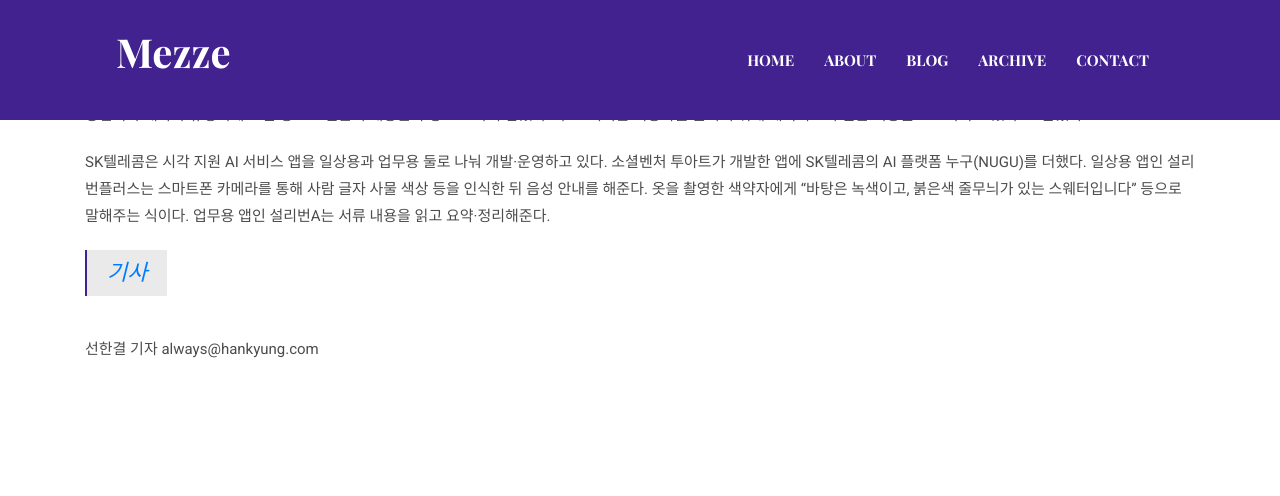
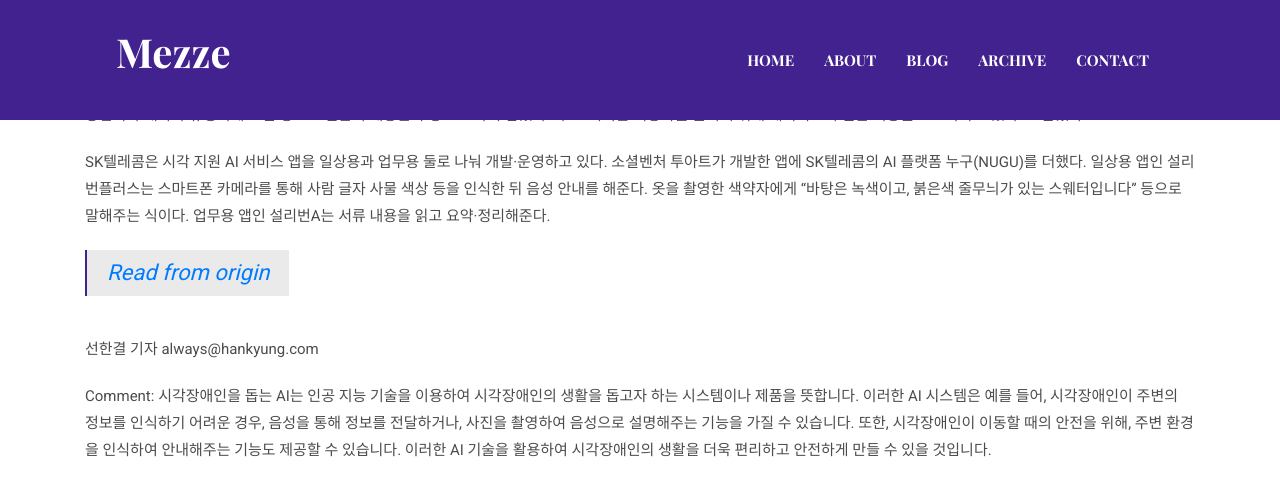
Before and after one commit to JEJUCE/JEJUCE.github.io, a Jekyll site: the page built from _posts/2022-12-11- 시각 장애인 돕는 AI, 이젠 웹툰도 읽어준다.markdown, in a window 1280 px wide and 900 px high, scrolled down 1367 px, cut to the strip 0-519 px from the top of the window. Shown: the top 496 px of the strip. Built offline with Jekyll 4.4.1, drawn with Linux system fonts in a browser that asks for light colours.

Commit message:
no message

```diff
--- a/_posts/2022-12-10- 카카오, 개발자 컨퍼런스서 서비스 장애 재발방지 대책 발표.markdown
+++ b/_posts/2022-12-10- 카카오, 개발자 컨퍼런스서 서비스 장애 재발방지 대책 발표.markdown
@@ -34,6 +34,8 @@ tags:   세계일보
 
 카카오는 7일 키노트 연설을 시작으로 9일까지 카카오 공동체 소속 개발자 120여 명이 연사로 나서 △1015 데이터센터 화재 회고 △AI △백엔드 △클라우드 △데브옵스 △블록체인 △데이터 △프론트엔드 △모바일 △ESG △문화 등으로 이루어진 12개 트랙에서 총 106개 발표 세션을 진행한다. 기술 외, 접근성이나 기술윤리 등 디지털 책임을 높이기 위한 카카오의 실천적 활동을 소개한 콘텐츠도 공개한다.
 
-> <a href="https://n.news.naver.com/mnews/article/022/0003762997?sid=105">기사</a>
+> <a href="https://n.news.naver.com/mnews/article/022/0003762997?sid=105">Read from origin</a>
 
 현화영 기자 hhy@segye.com
+
+Comment : 우리사회에서 거의 모든 기능을 카카오에 의존해왔기 때문에 카카오 서버의 마비로 혼란이 일어나자, 카카오 하나에 과의존해온 이른바 카카오 공화국 현상에 대한 비판도 제기되었다. 카카오는 국가통신에서 중요한 위치를 차지하고 있음에도, 이를 방지하지 못하였다.
--- a/_posts/2022-12-11- 시각 장애인 돕는 AI, 이젠 웹툰도 읽어준다.markdown
+++ b/_posts/2022-12-11- 시각 장애인 돕는 AI, 이젠 웹툰도 읽어준다.markdown
@@ -18,6 +18,8 @@ AI를 쓰지 않고 웹툰 ‘읽어주기’ 서비스를 운영하기는 사
 
 SK텔레콤은 시각 지원 AI 서비스 앱을 일상용과 업무용 둘로 나눠 개발·운영하고 있다. 소셜벤처 투아트가 개발한 앱에 SK텔레콤의 AI 플랫폼 누구(NUGU)를 더했다. 일상용 앱인 설리번플러스는 스마트폰 카메라를 통해 사람 글자 사물 색상 등을 인식한 뒤 음성 안내를 해준다. 옷을 촬영한 색약자에게 “바탕은 녹색이고, 붉은색 줄무늬가 있는 스웨터입니다” 등으로 말해주는 식이다. 업무용 앱인 설리번A는 서류 내용을 읽고 요약·정리해준다.
 
-> <a href="https://n.news.naver.com/mnews/article/015/0004786013?sid=105">기사</a>
+> <a href="https://n.news.naver.com/mnews/article/015/0004786013?sid=105">Read from origin</a>
 
 선한결 기자 always@hankyung.com
+
+Comment: 시각장애인을 돕는 AI는 인공 지능 기술을 이용하여 시각장애인의 생활을 돕고자 하는 시스템이나 제품을 뜻합니다. 이러한 AI 시스템은 예를 들어, 시각장애인이 주변의 정보를 인식하기 어려운 경우, 음성을 통해 정보를 전달하거나, 사진을 촬영하여 음성으로 설명해주는 기능을 가질 수 있습니다. 또한, 시각장애인이 이동할 때의 안전을 위해, 주변 환경을 인식하여 안내해주는 기능도 제공할 수 있습니다. 이러한 AI 기술을 활용하여 시각장애인의 생활을 더욱 편리하고 안전하게 만들 수 있을 것입니다.
```
